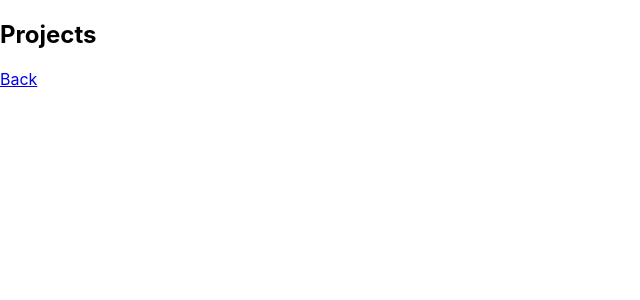
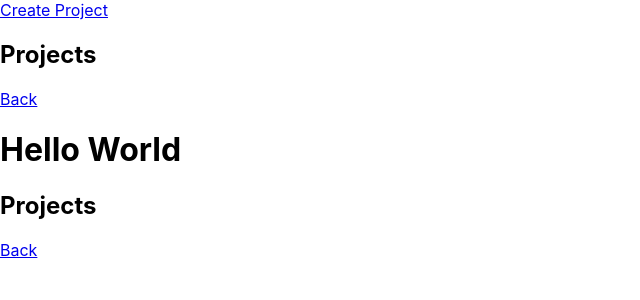
Before and after one commit to jahorinac/02-react, a React (Create React App) app: page /create in a window 1280 px wide. Shown: the top 300 px of the page, without its empty margins (0-640 px from the left). Built offline with nearby package versions, Linux system fonts and the light colour scheme.

Commit message:
004 - data from one component to another

```diff
--- a/src/App.js
+++ b/src/App.js
@@ -2,7 +2,6 @@ import React, { Component } from 'react';
 import {BrowserRouter, Switch, Route} from 'react-router-dom';
 import MainPage from './components/MainPage'
 import CreateProject from './components/CreateProject'
-
 
 
 class App extends Component {
@@ -12,6 +11,9 @@ class App extends Component {
         return (
             <BrowserRouter>
                 <div className="App">
+                    <MainPage>
+                        <CreateProject/>
+                    </MainPage>
                     <Switch>
                         <Route exact path='/' component={MainPage}/>
                         <Route path='/create' component={CreateProject}/>
--- a/src/components/CreateProject.js
+++ b/src/components/CreateProject.js
@@ -1,5 +1,7 @@
 import React, { Component } from 'react';
 import { Link } from 'react-router-dom';
+import { MyContextConsumer } from './MainPage'
+
 
 class CreateProject extends Component{
     render() {
@@ -7,6 +9,7 @@ class CreateProject extends Component{
             <div className="container">
                 <h2>Projects</h2>
                 <Link to='/'>Back</Link>
+                <MyContextConsumer>{({ title }) => <h1>{title}</h1>}</MyContextConsumer>
             </div>
         )
     }
--- a/src/components/MainPage.js
+++ b/src/components/MainPage.js
@@ -1,15 +1,24 @@
 import React, { Component } from 'react';
 import { Link } from 'react-router-dom';
 
+const MyContext = React.createContext("anything");
+
+const MyContextConsumer = MyContext.Consumer;
+
+const someData = {title: "Hello World"};
+
 
 class MainPage extends Component{
+
     render(){
+
         return(
             <div className="main">
                 <Link to='/create'>Create Project</Link>
+                <MyContext.Provider value={someData}>{this.props.children}</MyContext.Provider>
             </div>
         )
     }
 }
-
-export default MainPage
+export { MyContextConsumer };
+export default MainPage;
```
Also changed, not shown: 1 other file (tests, documents, lock files or other folders).
